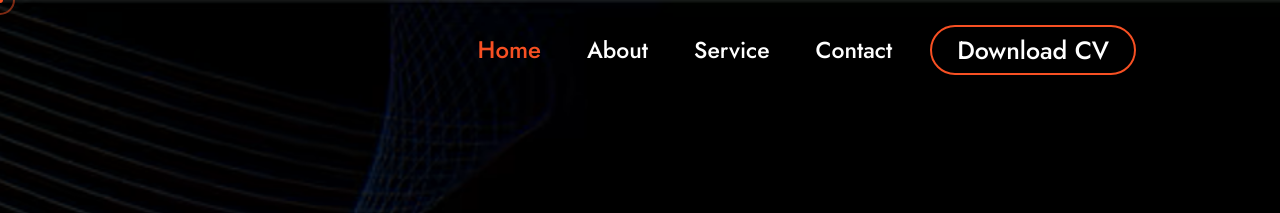
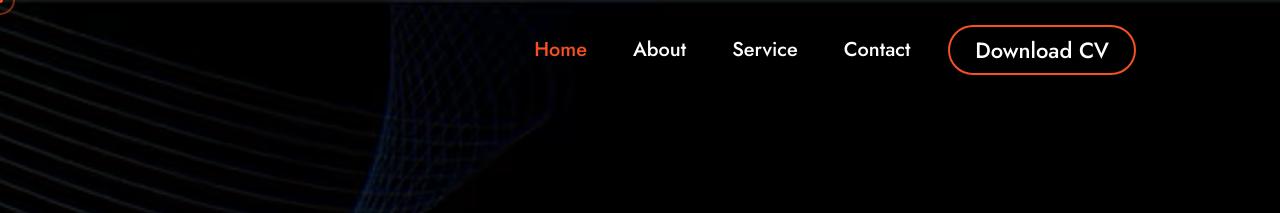
Before and after one commit to WahidurRahman77/Portfolio, a website with bundled scripts: page index.html in a window 1280 px wide. Shown: the top 213 px of the page. Built offline with nearby package versions, Linux system fonts and the light colour scheme; files whose address does not match are found by name.

Commit message:
Update index.html

```diff
--- a/index.html
+++ b/index.html
@@ -45,11 +45,11 @@
                             </div>
                             <div class="hidden md:block">
                                 <ul class="list-none flex space-x-2 lg:space-x-[30px] items-center">
-                                    <li class="home active"><a href="#home" class="font-medium hover:text-custom font-secondary ease-in-out duration-300 inline-block leading-6 p-2" style="font-size: 24px;">Home</a></li>
-                                    <li class="about"><a href="#about" class="font-medium hover:text-custom font-secondary ease-in-out duration-300 inline-block leading-6 p-2" style="font-size: 23px;">About</a></li>
-                                    <li class="service"><a href="#service" class="font-medium hover:text-custom font-secondary ease-in-out duration-300 inline-block leading-6 p-2" style="font-size: 23px;">Service</a></li>
-                                    <li class="contact"><a href="#contact" class="font-medium hover:text-custom font-secondary ease-in-out duration-300 inline-block leading-6 p-2" style="font-size: 23px;">Contact</a></li>
-                                    <a href="Wahidur Rahman CV.pdf" target="_blank" class="btn-outline-custom relative" style="font-size: 25px;">Download CV</a>
+                                    <li class="home active"><a href="#home" class="font-medium hover:text-custom font-secondary ease-in-out duration-300 inline-block leading-6 p-2" style="font-size: 20px;">Home</a></li>
+                                    <li class="about"><a href="#about" class="font-medium hover:text-custom font-secondary ease-in-out duration-300 inline-block leading-6 p-2" style="font-size: 20px;">About</a></li>
+                                    <li class="service"><a href="#service" class="font-medium hover:text-custom font-secondary ease-in-out duration-300 inline-block leading-6 p-2" style="font-size: 20px;">Service</a></li>
+                                    <li class="contact"><a href="#contact" class="font-medium hover:text-custom font-secondary ease-in-out duration-300 inline-block leading-6 p-2" style="font-size: 20px;">Contact</a></li>
+                                    <a href="Wahidur Rahman CV.pdf" target="_blank" class="btn-outline-custom relative" style="font-size: 22px;">Download CV</a>
                                 </ul>
                             </div>
                         </div>
```
